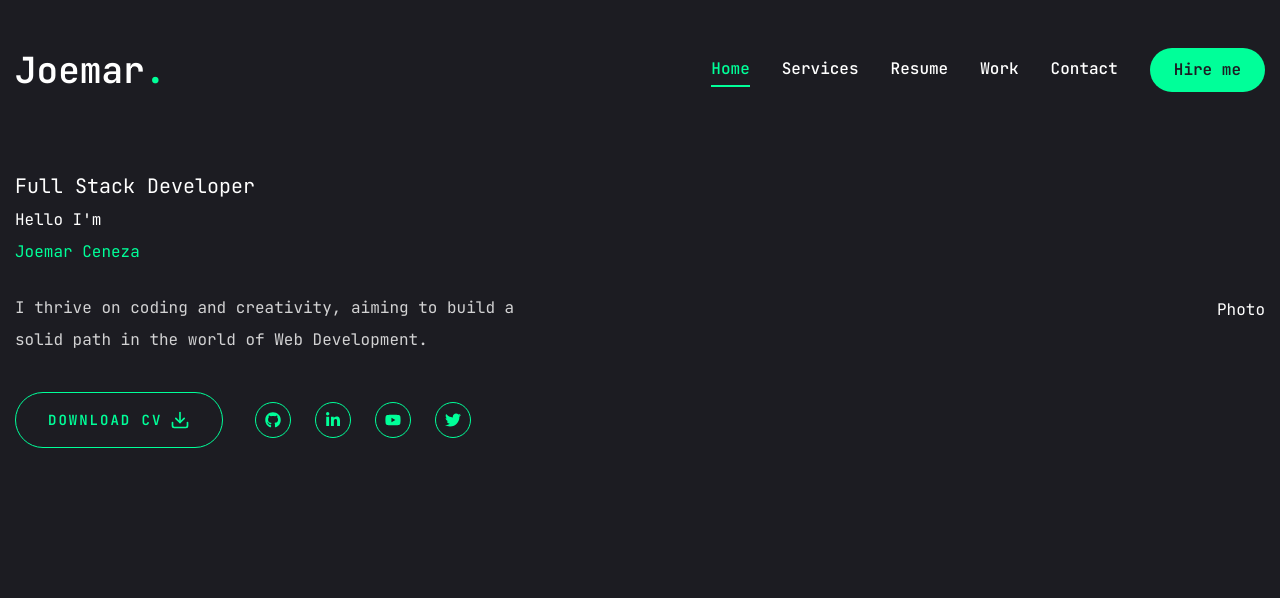
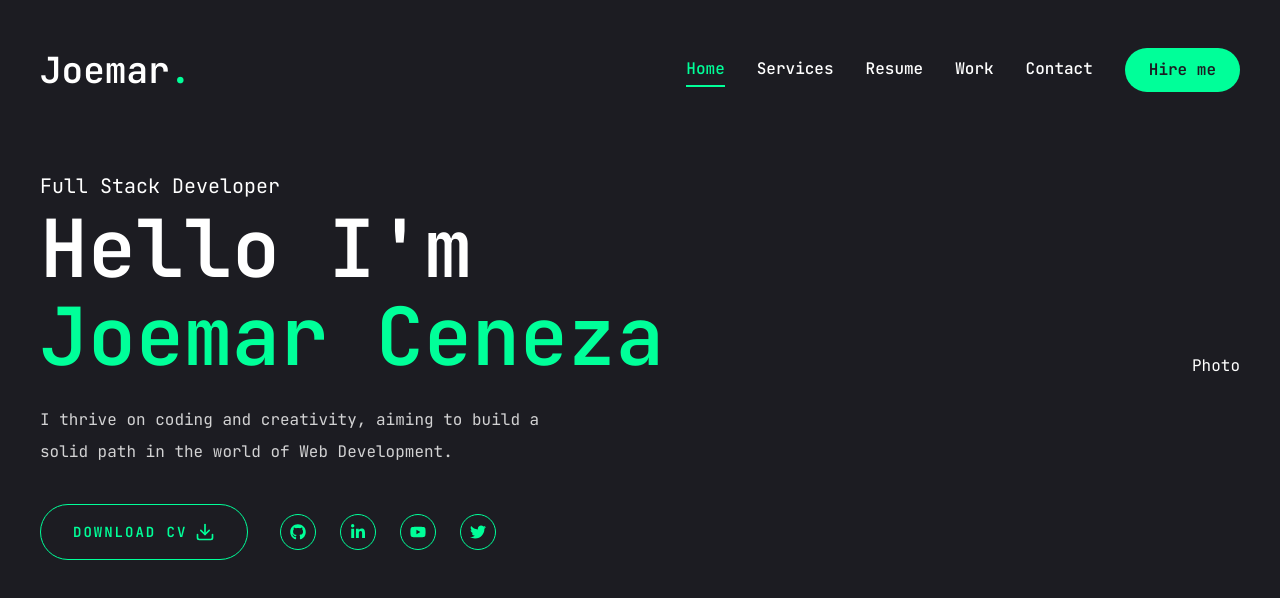
Before and after one commit to joemar-ceneza/portfolio-v4, a Next.js app: page / in a window 1280 px wide. Shown: the top 598 px of the page. Built offline with nearby package versions, Linux system fonts and the light colour scheme.

Commit message:
feat: add typography styles for headings in globals.css

```diff
--- a/src/app/globals.css
+++ b/src/app/globals.css
@@ -158,10 +158,13 @@
   body {
     @apply font-family-primary bg-primary text-white leading-loose;
   }
-}
-
-@layer utilities {
-  .container {
-    @apply mx-auto max-w-full px-[var(--container-padding)];
+  .h1 {
+    @apply text-[48px] xl:text-[80px] leading-[1.1] font-semibold;
+  }
+  .h2 {
+    @apply text-[36px] xl:text-[48px] leading-[1.1] font-semibold;
+  }
+  .h3 {
+    @apply text-[20px] xl:text-[24px] leading-[1.1] font-semibold;
   }
 }
```
